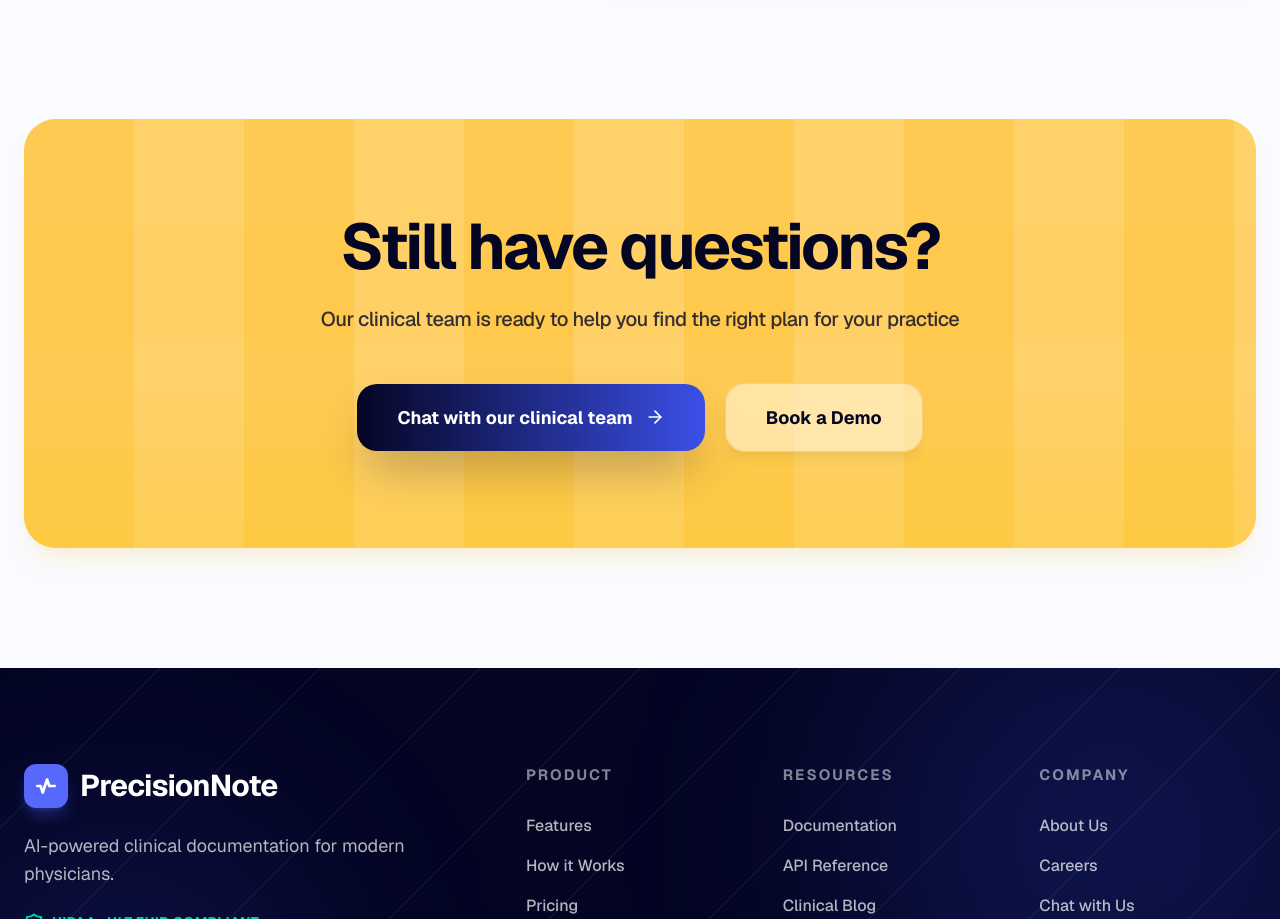
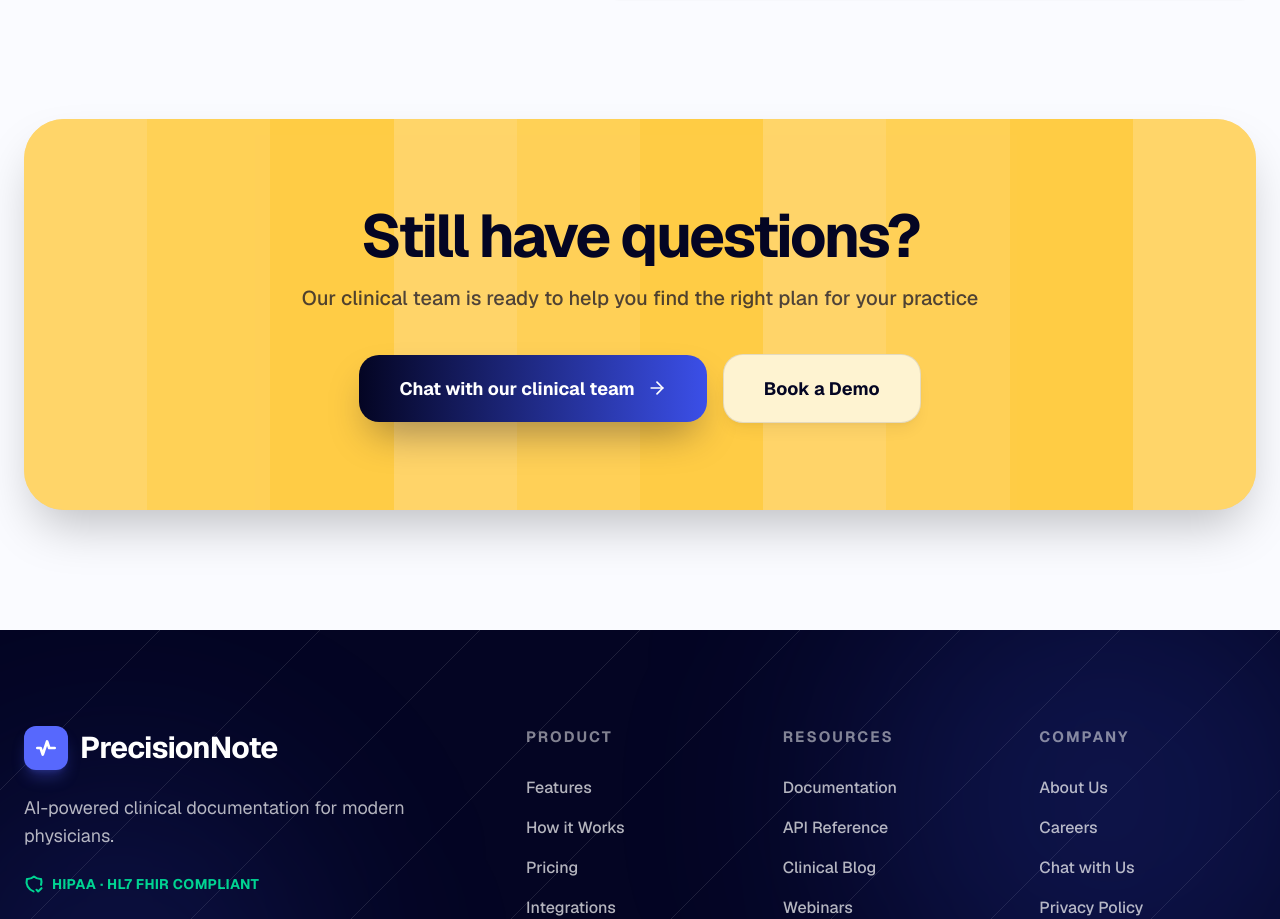
Before and after one commit to zybano/pn-homepage, a React (Vite) app: page /pricing in a window 1280 px wide. Shown: the part 3676-4595 px from the top of the page. Built offline with nearby package versions, Linux system fonts and the light colour scheme.

Commit message:
refactor: format Hero and PricingPage components with Prettier to enforce consistent code style

```diff
--- a/src/pages/PricingPage.tsx
+++ b/src/pages/PricingPage.tsx
@@ -304,46 +304,42 @@ const PricingPage = () => {
             initial={{ opacity: 0, y: 30 }}
             whileInView={{ opacity: 1, y: 0 }}
             viewport={{ once: true }}
-            className="group relative overflow-hidden rounded-[32px] bg-[#ffcf63] px-8 py-24 text-center shadow-xl shadow-yellow-500/10"
+            className="relative h-[391px] overflow-hidden rounded-[40px] px-8 py-20 text-center shadow-2xl flex flex-col items-center justify-center bg-[#ffcc4d]"
           >
-            {/* Mosaic Background Tile Pattern */}
-            <div className="absolute inset-0 z-0 opacity-40">
-              <svg width="100%" height="100%" xmlns="http://www.w3.org/2000/svg">
-                <defs>
-                  <pattern id="mosaic" width="220" height="220" patternUnits="userSpaceOnUse">
-                    <rect width="110" height="220" fill="#ffc130" />
-                    <rect x="110" width="110" height="220" fill="#ffd36b" />
-                    <rect width="220" height="110" fill="white" fillOpacity="0.05" />
-                  </pattern>
-                </defs>
-                <rect width="100%" height="100%" fill="url(#mosaic)" />
-              </svg>
+            {/* Exactly Matching Background Stripes */}
+            <div className="absolute inset-0 z-0 flex whitespace-nowrap opacity-60">
+              {[...Array(10)].map((_, i) => (
+                <div
+                  key={i}
+                  className="h-full flex-grow"
+                  style={{
+                    backgroundColor: i % 3 === 0 ? '#ffda7d' : i % 3 === 1 ? '#ffd45e' : '#ffcc40'
+                  }}
+                />
+              ))}
             </div>
 
-            {/* Bottom Glow */}
-            <div className="absolute inset-x-0 bottom-0 h-40 bg-gradient-to-t from-yellow-400/20 to-transparent" />
-
             <div className="relative z-10">
-              <h3 className="mb-6 text-[64px] font-bold leading-[64px] tracking-[-2.5px] text-[#040523]">
+              <h3 className="mb-4 text-[60px] font-bold leading-[60px] tracking-[-2.5px] text-[#040523]">
                 Still have questions?
               </h3>
-              <p className="mx-auto mb-12 max-w-[700px] text-[20px] leading-[32px] text-[#040523]/80 font-medium tracking-tight">
+              <p className="mx-auto mb-10 max-w-[700px] text-[20px] leading-[32px] text-[#040523]/70 font-medium">
                 Our clinical team is ready to help you find the right plan for your practice
               </p>
 
-              <div className="flex flex-wrap items-center justify-center gap-5">
+              <div className="flex flex-wrap items-center justify-center gap-4">
                 <motion.button
-                  whileHover={{ scale: 1.05, y: -2 }}
+                  whileHover={{ scale: 1.05 }}
                   whileTap={{ scale: 0.98 }}
-                  className="group flex min-h-[64px] items-center gap-3 rounded-[20px] bg-gradient-to-r from-[#040523] to-[#3b4fe8] px-10 py-5 text-[18px] font-bold text-white shadow-2xl shadow-[#040523]/30 transition-all hover:shadow-[#3b4fe8]/50"
+                  className="flex min-h-[64px] items-center gap-3 rounded-[20px] bg-gradient-to-r from-[#040523] to-[#3b4fe8] px-10 py-5 text-[18px] font-bold text-white shadow-[0px_20px_40px_-12px_rgba(4,5,35,0.4)]"
                 >
-                   Chat with our clinical team
-                   <ArrowRight className="h-5 w-5 transition-transform group-hover:translate-x-1" />
+                  Chat with our clinical team
+                  <ArrowRight className="h-5 w-5" />
                 </motion.button>
                 <motion.button
-                  whileHover={{ scale: 1.05, backgroundColor: "#fff" }}
+                  whileHover={{ scale: 1.05, backgroundColor: "#fffef0" }}
                   whileTap={{ scale: 0.98 }}
-                  className="min-h-[64px] rounded-[20px] border border-[#d4a841]/30 bg-[#fff5d9]/60 px-10 py-5 text-[18px] font-bold text-[#040523] shadow-lg shadow-black/5 transition-all"
+                  className="min-h-[64px] rounded-[20px] border border-[rgba(4,5,35,0.1)] bg-[#fef3d1] px-10 py-5 text-[18px] font-bold text-[#040523] shadow-lg shadow-black/5"
                 >
                   Book a Demo
                 </motion.button>
```
Also changed, not shown: src/components/Hero.tsx (+189 -57 lines).
